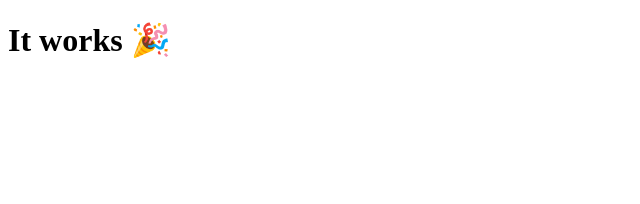
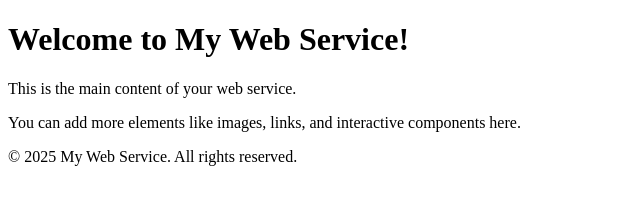
Before and after one commit to 25ds1000231/TDS-Project-1, a plain HTML site: page index.html in a window 1280 px wide. Shown: the whole page, without its empty margins (0-640 px from the left). Drawn offline with Linux system fonts and the light colour scheme.

Commit message:
Update index.html

```diff
--- a/index.html
+++ b/index.html
@@ -1,3 +1,25 @@
-<!doctype html><meta charset="utf-8">
-<title>Hello Pages</title>
-<h1>It works 🎉</h1>
+<!DOCTYPE html>
+<html lang="en">
+<head>
+    <meta charset="UTF-8">
+    <meta name="viewport" content="width=device-width, initial-scale=1.0">
+    <title>My Awesome Web Service</title>
+    <link rel="stylesheet" href="style.css"> <!-- Link to your CSS file -->
+</head>
+<body>
+    <header>
+        <h1>Welcome to My Web Service!</h1>
+    </header>
+
+    <main>
+        <p>This is the main content of your web service.</p>
+        <p>You can add more elements like images, links, and interactive components here.</p>
+    </main>
+
+    <footer>
+        <p>&copy; 2025 My Web Service. All rights reserved.</p>
+    </footer>
+
+    <script src="script.js"></script> <!-- Link to your JavaScript file -->
+</body>
+</html>
```
